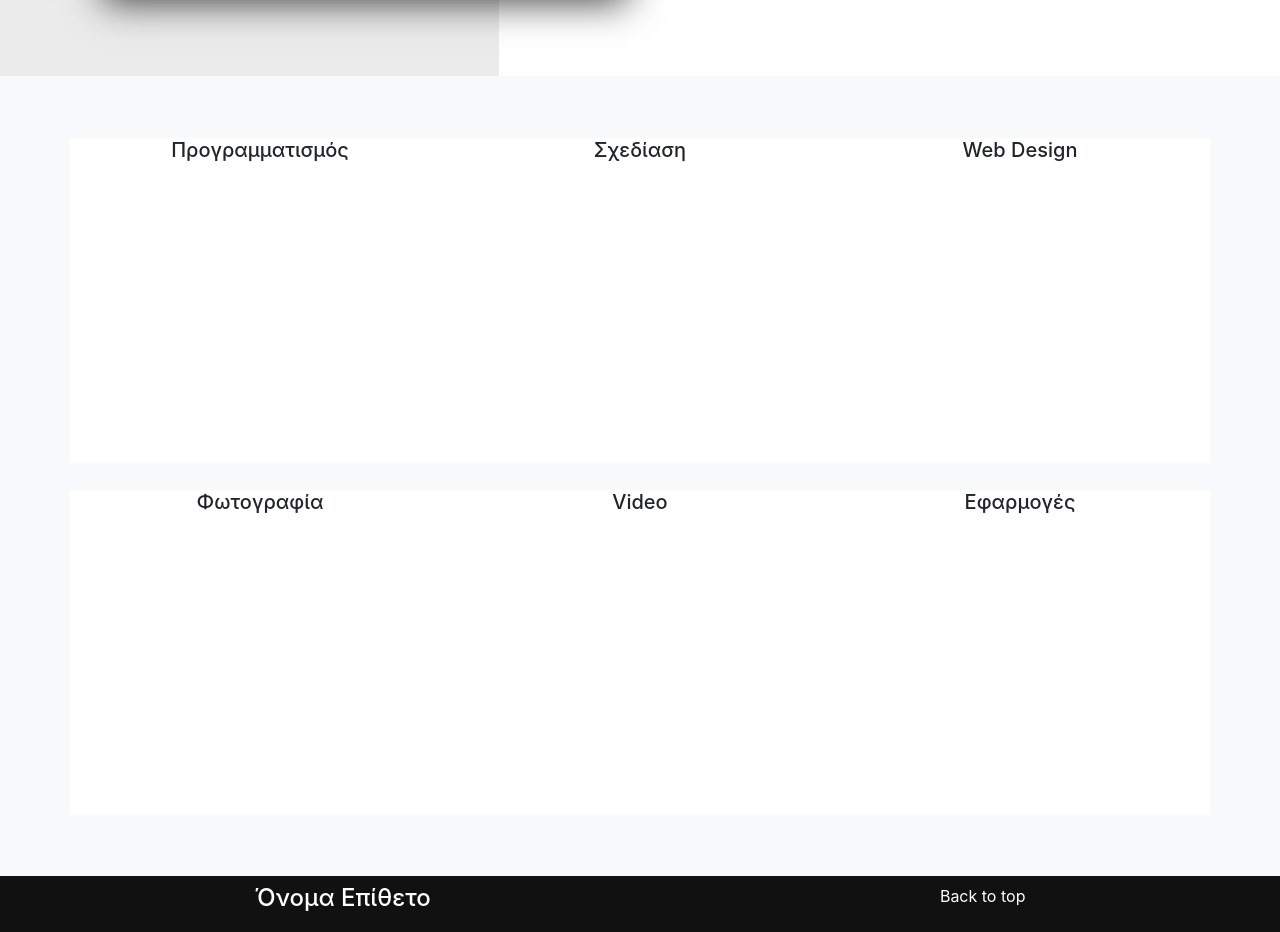
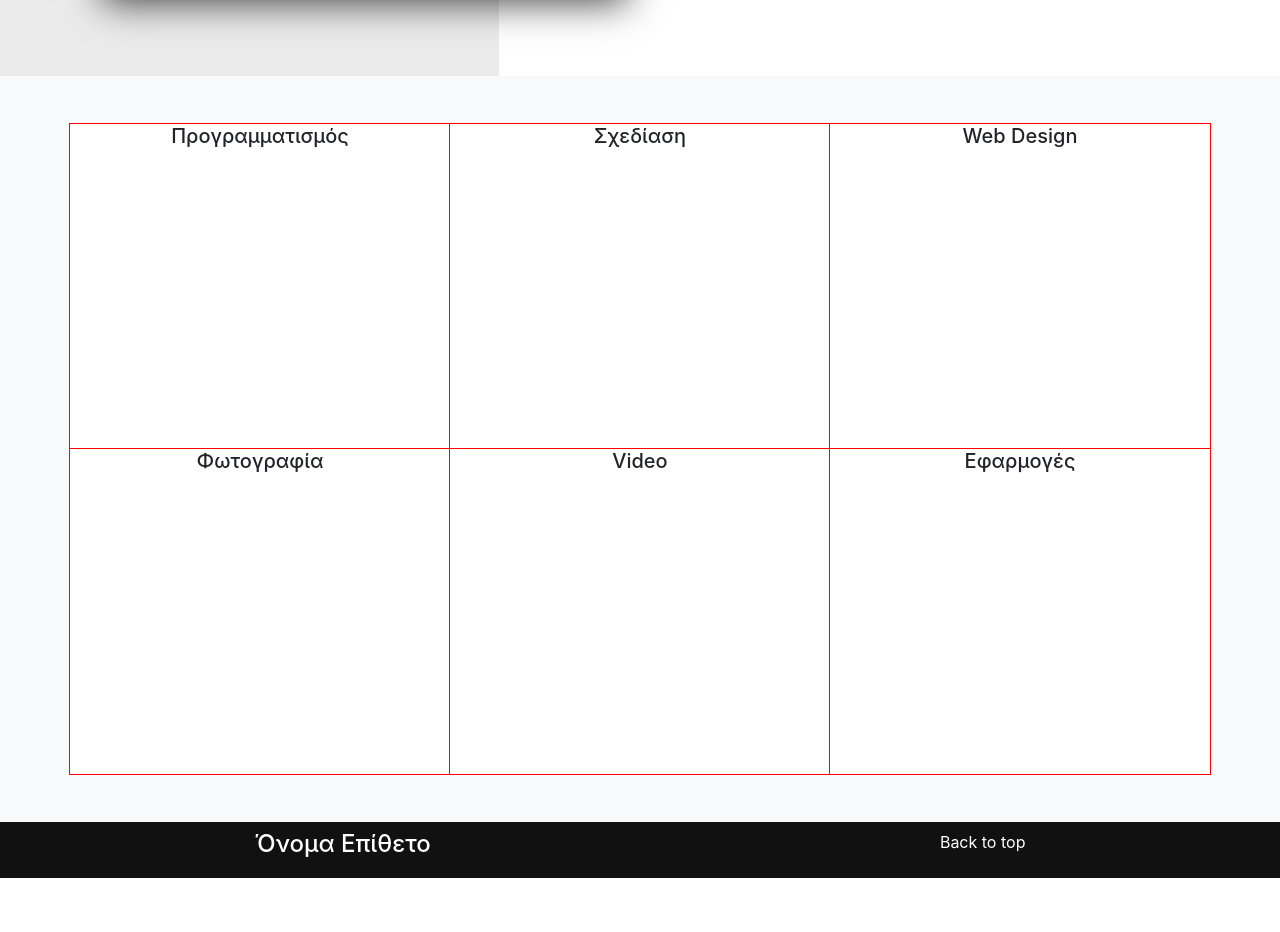
Before and after one commit to baronruk/ergasia_eksaminou_a, a plain HTML site: page index.html in a window 1280 px wide. Shown: the part 1420-2352 px from the top of the page. After the commit the page ends 2298 px from the top, so only its background shows below. Drawn offline with nearby package versions, Linux system fonts and the light colour scheme.

Commit message:
minor fixes

```diff
--- a/assets/css/index_custom.css
+++ b/assets/css/index_custom.css
@@ -39,7 +39,7 @@ section.profile {
   padding: .5rem;
 }
 section.services {
-    height : 100vh;
+  height : fit-content;
 }
 article {
   height: 325px;
--- a/index.html
+++ b/index.html
@@ -71,23 +71,23 @@
 <!-- Section 3 Start -->
         <section class="services py-5 bg-light">
             <div class="container h-100">
-                <div class="row h-100 justify-content-around align-items-center">
-                    <article class="col-md-4 text-center">
+                <div class="row h-100 justify-content-around align-items-center row-cols-1 row-cols-sm-2 g-3">
+                    <article class="col-md-4 text-center test">
                         <h5>Προγραμματισμός</h5>
                     </article>
-                    <article class="col-md-4 text-center">
+                    <article class="col-md-4 text-center test">
                         <h5>Σχεδίαση</h5>
                     </article>
-                    <article class="col-md-4 text-center">
+                    <article class="col-md-4 text-center test">
                         <h5>Web Design</h5>
                     </article>
-                    <article class="col-md-4 text-center">
+                    <article class="col-md-4 text-center test">
                         <h5>Φωτογραφία</h5>
                     </article>
-                    <article class="col-md-4 text-center">
+                    <article class="col-md-4 text-center test">
                         <h5>Video</h5>
                     </article>
-                    <article class="col-md-4 text-center">
+                    <article class="col-md-4 text-center test">
                         <h5>Εφαρμογές</h5>
                     </article>
                 </div>
```
Lines whose indentation alone changed are shown as unchanged.
